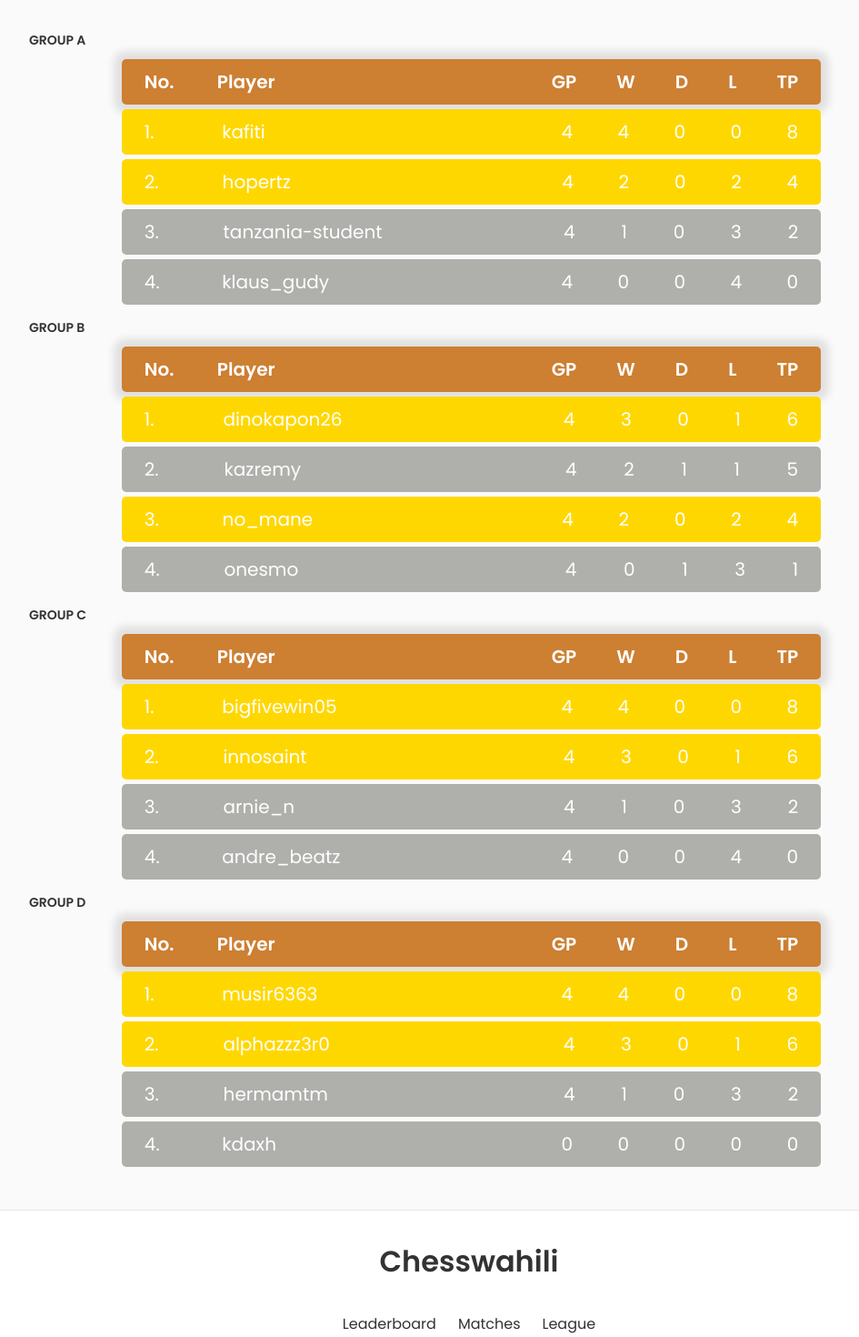
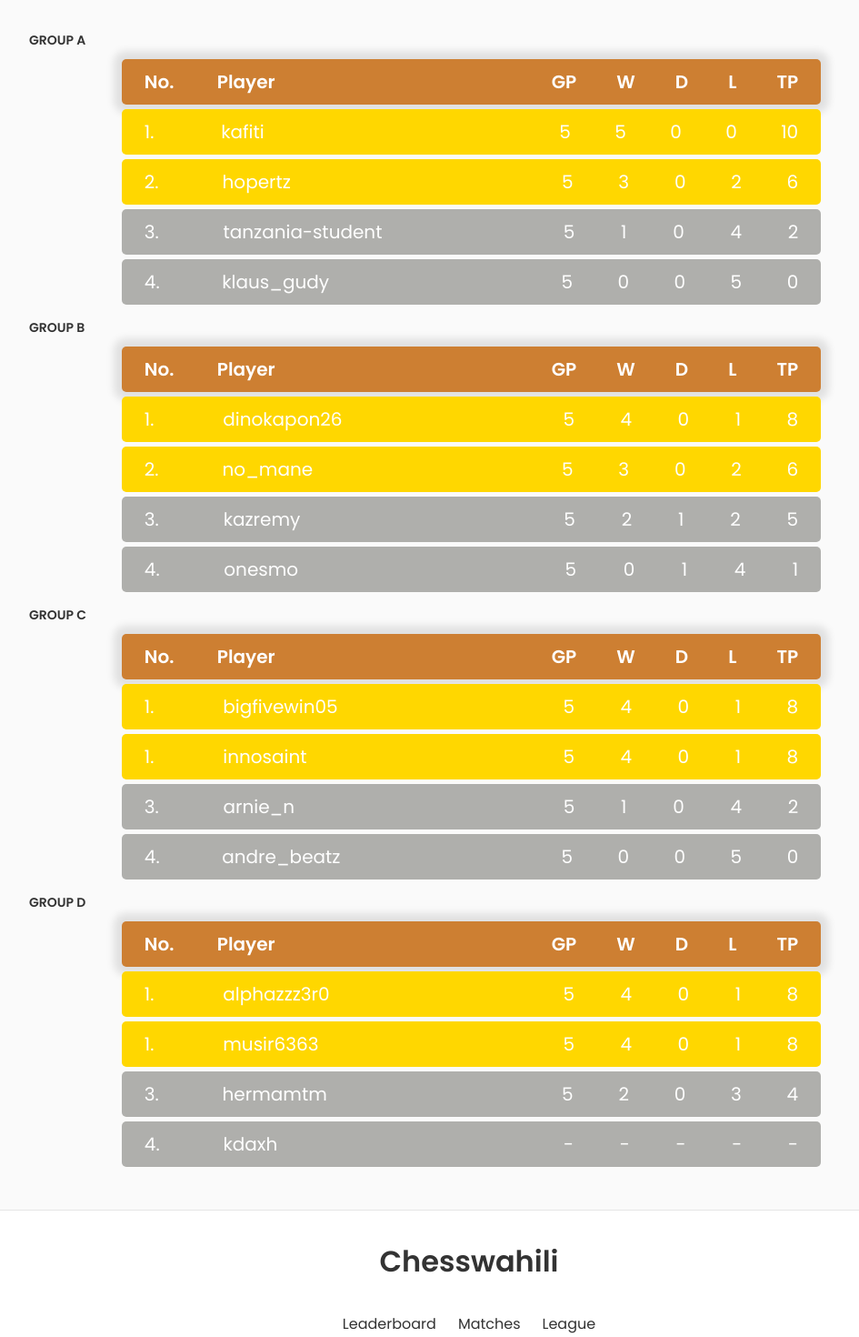
Before and after one commit to swahili-chess/swahilichess, a React (Create React App) app: page / in a window 1280 px wide. Shown: the part 2480-3950 px from the top of the page at 91% size, without its empty margins (124-1069 px from the left). Built offline with nearby package versions, Linux system fonts and the light colour scheme; no server answers.

Commit message:
Update meta tag content

```diff
--- a/src/components/league/Table.jsx
+++ b/src/components/league/Table.jsx
@@ -21,40 +21,40 @@ const Table = () => {
                             <li class="table-row1">
                                 <div class="col col-1">1.</div>
                                 <div class="col col-2">kafiti</div>
-                                <div class="col col-3">4</div>
-                                <div class="col col-4">4</div>
+                                <div class="col col-3">5</div>
+                                <div class="col col-4">5</div>
                                 <div class="col col-5">0</div>
                                 <div class="col col-6">0</div>
-                                <div class="col col-7">8</div>
+                                <div class="col col-7">10</div>
                             </li>
 
                             <li class="table-row1">
                                 <div class="col col-1">2.</div>
                                 <div class="col col-2">hopertz</div>
-                                <div class="col col-3">4</div>
-                                <div class="col col-4">2</div>
+                                <div class="col col-3">5</div>
+                                <div class="col col-4">3</div>
                                 <div class="col col-5">0</div>
                                 <div class="col col-6">2</div>
-                                <div class="col col-7">4</div>
+                                <div class="col col-7">6</div>
                             </li>
 
                             <li class="table-row">
                                 <div class="col col-1">3.</div>
                                 <div class="col col-2">tanzania-student</div>
-                                <div class="col col-3">4</div>
+                                <div class="col col-3">5</div>
                                 <div class="col col-4">1</div>
                                 <div class="col col-5">0</div>
-                                <div class="col col-6">3</div>
+                                <div class="col col-6">4</div>
                                 <div class="col col-7">2</div>
                             </li>
 
                             <li class="table-row">
                                 <div class="col col-1">4.</div>
                                 <div class="col col-2">klaus_gudy</div>
-                                <div class="col col-3">4</div>
+                                <div class="col col-3">5</div>
                                 <div class="col col-4">0</div>
                                 <div class="col col-5">0</div>
-                                <div class="col col-6">4</div>
+                                <div class="col col-6">5</div>
                                 <div class="col col-7">0</div>
                             </li>
                         </ul>
@@ -74,40 +74,40 @@ const Table = () => {
                             <li class="table-row1">
                                 <div class="col col-1">1.</div>
                                 <div class="col col-2">dinokapon26</div>
-                                <div class="col col-3">4</div>
+                                <div class="col col-3">5</div>
+                                <div class="col col-4">4</div>
+                                <div class="col col-5">0</div>
+                                <div class="col col-6">1</div>
+                                <div class="col col-7">8</div>
+                            </li>
+
+                            <li class="table-row1">
+                                <div class="col col-1">2.</div>
+                                <div class="col col-2">no_mane</div>
+                                <div class="col col-3">5</div>
                                 <div class="col col-4">3</div>
                                 <div class="col col-5">0</div>
-                                <div class="col col-6">1</div>
+                                <div class="col col-6">2</div>
                                 <div class="col col-7">6</div>
                             </li>
 
                             <li class="table-row">
-                                <div class="col col-1">2.</div>
+                                <div class="col col-1">3.</div>
                                 <div class="col col-2">kazremy</div>
-                                <div class="col col-3">4</div>
+                                <div class="col col-3">5</div>
                                 <div class="col col-4">2</div>
                                 <div class="col col-5">1</div>
-                                <div class="col col-6">1</div>
+                                <div class="col col-6">2</div>
                                 <div class="col col-7">5</div>
-                            </li>
-
-                            <li class="table-row1">
-                                <div class="col col-1">3.</div>
-                                <div class="col col-2">no_mane</div>
-                                <div class="col col-3">4</div>
-                                <div class="col col-4">2</div>
-                                <div class="col col-5">0</div>
-                                <div class="col col-6">2</div>
-                                <div class="col col-7">4</div>
                             </li>
 
                             <li class="table-row">
                                 <div class="col col-1">4.</div>
                                 <div class="col col-2">onesmo</div>
-                                <div class="col col-3">4</div>
+                                <div class="col col-3">5</div>
                                 <div class="col col-4">0</div>
                                 <div class="col col-5">1</div>
-                                <div class="col col-6">3</div>
+                                <div class="col col-6">4</div>
                                 <div class="col col-7">1</div>
                             </li>
                         </ul>
@@ -127,40 +127,40 @@ const Table = () => {
                             <li class="table-row1">
                                 <div class="col col-1">1.</div>
                                 <div class="col col-2">bigfivewin05</div>
-                                <div class="col col-3">4</div>
+                                <div class="col col-3">5</div>
                                 <div class="col col-4">4</div>
                                 <div class="col col-5">0</div>
-                                <div class="col col-6">0</div>
+                                <div class="col col-6">1</div>
                                 <div class="col col-7">8</div>
                             </li>
 
                             <li class="table-row1">
-                                <div class="col col-1">2.</div>
+                                <div class="col col-1">1.</div>
                                 <div class="col col-2">innosaint</div>
-                                <div class="col col-3">4</div>
-                                <div class="col col-4">3</div>
+                                <div class="col col-3">5</div>
+                                <div class="col col-4">4</div>
                                 <div class="col col-5">0</div>
                                 <div class="col col-6">1</div>
-                                <div class="col col-7">6</div>
+                                <div class="col col-7">8</div>
                             </li>
 
                             <li class="table-row">
                                 <div class="col col-1">3.</div>
                                 <div class="col col-2">arnie_n</div>
-                                <div class="col col-3">4</div>
+                                <div class="col col-3">5</div>
                                 <div class="col col-4">1</div>
                                 <div class="col col-5">0</div>
-                                <div class="col col-6">3</div>
+                                <div class="col col-6">4</div>
                                 <div class="col col-7">2</div>
                             </li>
 
                             <li class="table-row">
                                 <div class="col col-1">4.</div>
                                 <div class="col col-2">andre_beatz</div>
-                                <div class="col col-3">4</div>
+                                <div class="col col-3">5</div>
                                 <div class="col col-4">0</div>
                                 <div class="col col-5">0</div>
-                                <div class="col col-6">4</div>
+                                <div class="col col-6">5</div>
                                 <div class="col col-7">0</div>
                             </li>
                         </ul>
@@ -179,42 +179,42 @@ const Table = () => {
 
                             <li class="table-row1">
                                 <div class="col col-1">1.</div>
-                                <div class="col col-2">musir6363</div>
-                                <div class="col col-3">4</div>
+                                <div class="col col-2">alphazzz3r0</div>
+                                <div class="col col-3">5</div>
                                 <div class="col col-4">4</div>
                                 <div class="col col-5">0</div>
-                                <div class="col col-6">0</div>
+                                <div class="col col-6">1</div>
                                 <div class="col col-7">8</div>
                             </li>
 
                             <li class="table-row1">
-                                <div class="col col-1">2.</div>
-                                <div class="col col-2">alphazzz3r0</div>
-                                <div class="col col-3">4</div>
-                                <div class="col col-4">3</div>
+                                <div class="col col-1">1.</div>
+                                <div class="col col-2">musir6363</div>
+                                <div class="col col-3">5</div>
+                                <div class="col col-4">4</div>
                                 <div class="col col-5">0</div>
                                 <div class="col col-6">1</div>
-                                <div class="col col-7">6</div>
+                                <div class="col col-7">8</div>
                             </li>
 
                             <li class="table-row">
                                 <div class="col col-1">3.</div>
                                 <div class="col col-2">hermamtm</div>
-                                <div class="col col-3">4</div>
-                                <div class="col col-4">1</div>
+                                <div class="col col-3">5</div>
+                                <div class="col col-4">2</div>
                                 <div class="col col-5">0</div>
                                 <div class="col col-6">3</div>
-                                <div class="col col-7">2</div>
+                                <div class="col col-7">4</div>
                             </li>
 
                             <li class="table-row">
                                 <div class="col col-1">4.</div>
                                 <div class="col col-2">kdaxh</div>
-                                <div class="col col-3">0</div>
-                                <div class="col col-4">0</div>
-                                <div class="col col-5">0</div>
-                                <div class="col col-6">0</div>
-                                <div class="col col-7">0</div>
+                                <div class="col col-3">-</div>
+                                <div class="col col-4">-</div>
+                                <div class="col col-5">-</div>
+                                <div class="col col-6">-</div>
+                                <div class="col col-7">-</div>
                             </li>
                         </ul>
                     </h3>
```
